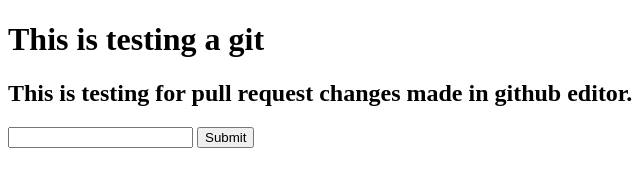
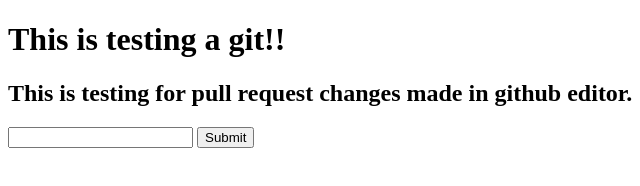
Before and after one commit to Ca-Wai/hello, a plain HTML site: page hello.html in a window 1280 px wide. Shown: the full height of the page, 0-640 px from the left. Drawn offline with Linux system fonts and the light colour scheme.

Commit message:
add exclamation

```diff
--- a/hello.html
+++ b/hello.html
@@ -4,7 +4,7 @@
         <title>HELLO</title>
     </head>
     <body>
-        <h1>This is testing a git</h1>
+        <h1>This is testing a git!!</h1>
         <h2>This is testing for pull request changes made in github editor.</h2>
         <div>
             <input type="text" name="q">
```
